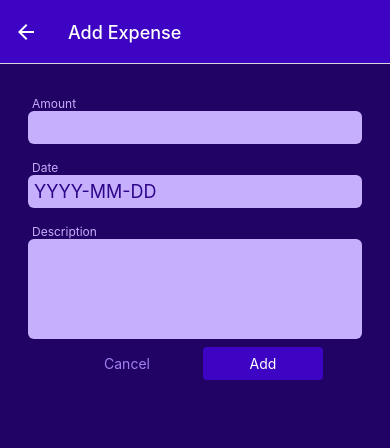
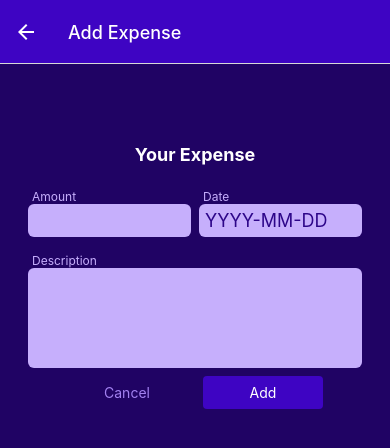
Before and after one commit to melwin3210/expense_tracker, a React Native app in the folder expenseTracker/: screen /ManageExpense in a window 390 px wide. Shown: the top 448 px of the page. Built offline with nearby package versions, Linux system fonts and the light colour scheme.

Commit message:
user input handled in Generic way

```diff
--- a/expenseTracker/components/ManageExpense/ExpenseForm.js
+++ b/expenseTracker/components/ManageExpense/ExpenseForm.js
@@ -1,30 +1,54 @@
-import React from "react";
-import { View } from "react-native";
+import { useState } from "react";
+import { StyleSheet, Text, View } from "react-native";
 import Input from "./Input";
 
 const ExpenseForm = () => {
-  const amountChangeHandler = () => {};
+  const [inputValue, setInputValue] = useState({
+    amount: "",
+    date: "",
+    description: "",
+  });
+  const inputChangeHandler = (inputId, enteredValue) => {
+    setInputValue((currentValue) => {
+
+      return {
+        ...currentValue,
+        [inputId]: enteredValue,
+      };
+    });
+  };
+
   return (
-    <View>
+    <View style={styles.form}>
+      <Text style={styles.title}>Your Expense</Text>
+      <View style={styles.inputRows}>
         <Input
+          style={styles.rowInput}
           label="Amount"
           textInputConfig={{
             keyboardType: "decimal-pad",
-          onChangeText: amountChangeHandler,
+            onChangeText: inputChangeHandler.bind(this, "amount"),
+            value: inputValue.amount,
           }}
         />
         <Input
+          style={styles.rowInput}
           label="Date"
           textInputConfig={{
             placeholder: "YYYY-MM-DD",
             maxLength: 10,
-          onChangeText: () => {},
+            onChangeText: inputChangeHandler.bind(this, "date"),
+            value: inputValue.date,
           }}
         />
+      </View>
+
       <Input
         label="Description"
         textInputConfig={{
           multiline: true,
+          onChangeText: inputChangeHandler.bind(this, "description"),
+          value: inputValue.description,
         }}
       />
     </View>
@@ -32,3 +56,23 @@ const ExpenseForm = () => {
 };
 
 export default ExpenseForm;
+
+const styles = StyleSheet.create({
+  form: {
+    marginTop: 40,
+  },
+  title: {
+    marginVertical: 16,
+    textAlign: "center",
+    fontSize: 18,
+    fontWeight: "bold",
+    color: "white",
+  },
+  inputRows: {
+    flexDirection: "row",
+    justifyContent: "space-between",
+  },
+  rowInput: {
+    flex: 1,
+  },
+});
--- a/expenseTracker/components/ManageExpense/Input.js
+++ b/expenseTracker/components/ManageExpense/Input.js
@@ -2,13 +2,13 @@ import React from "react";
 import { StyleSheet, Text, TextInput, View } from "react-native";
 import { GlobalStyles } from "../../constants/styles";
 
-const Input = ({ label, textInputConfig }) => {
+const Input = ({ label, textInputConfig, style }) => {
     const inputStyle = [styles.input]
     if (textInputConfig && textInputConfig.multiline){
         inputStyle.push(styles.inputMultiline)
     }
   return (
-    <View style={styles.inputContainer} >
+    <View style={[styles.inputContainer, style]} >
       <Text style={styles.label} >{label}</Text>
       <TextInput style={inputStyle} {...textInputConfig}></TextInput>
     </View>
@@ -35,6 +35,7 @@ const styles = StyleSheet.create({
     },
     inputMultiline:{
         minHeight:100,
-        textAlignVertical:'top'
+        textAlignVertical:'top',
+        maxHeight:300
     }
 })
```
Lines whose indentation alone changed are shown as unchanged.
